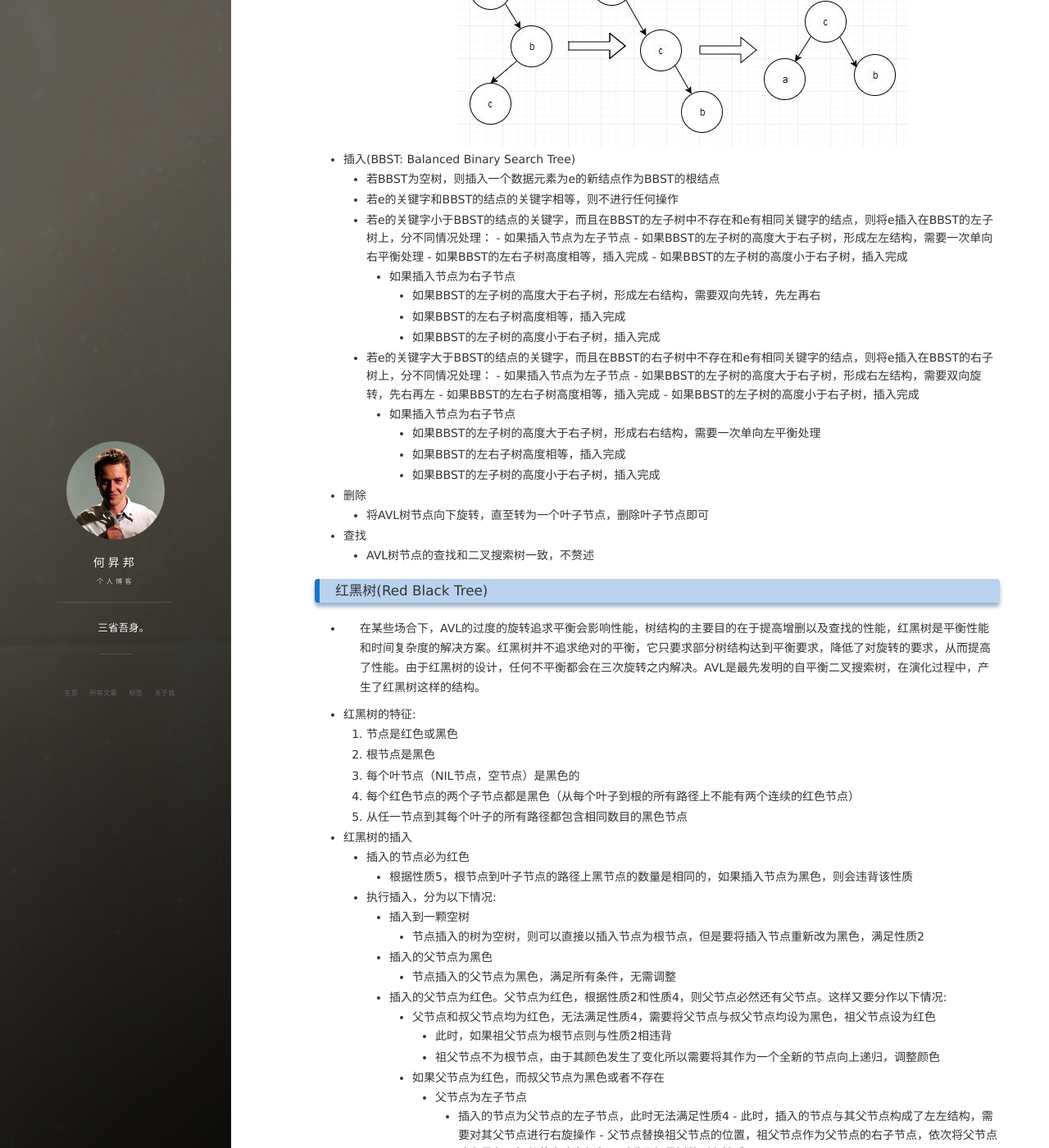
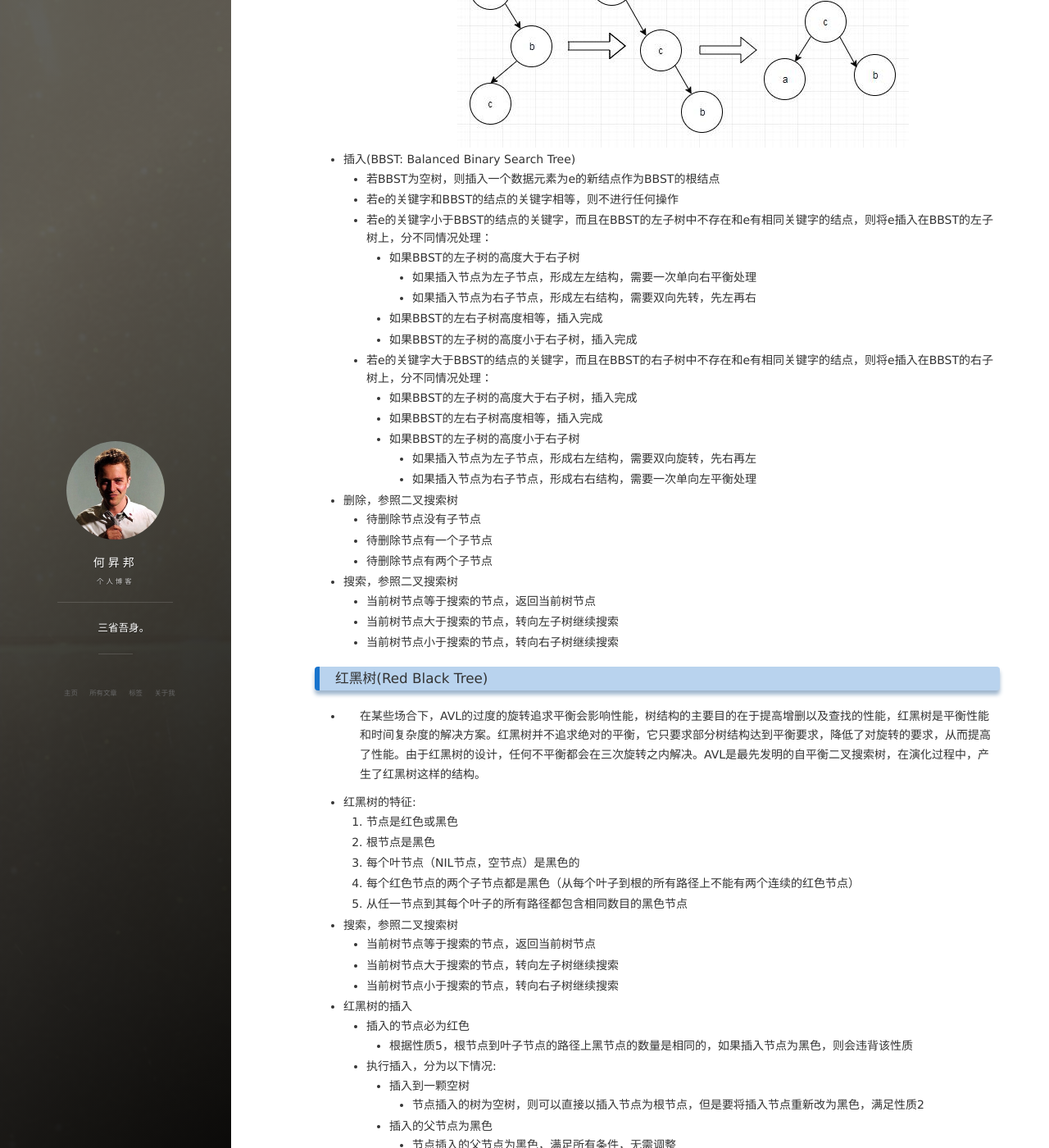
Before and after one commit to heshengbang/heshengbang.github.io, a Jekyll site: the page built from _posts/2018-6-11-二叉搜索树与红黑树.md, in a window 1280 px wide and 1400 px high, scrolled down 2966 px. Shown: the whole window at 82% size. Built offline with Jekyll 4.4.1, drawn with Linux system fonts in a browser that asks for light colours; nearby versions of some CDN libraries; comment, search, counter and statistics services are not loaded; some of the changed text lies outside the part shown.

Commit message:
add files

```diff
--- a/_posts/2018-6-11-二叉搜索树与红黑树.md
+++ b/_posts/2018-6-11-二叉搜索树与红黑树.md
@@ -12,7 +12,7 @@
 
 - 树形结构是数组和链表的一个折中方案，既可以像数组那样实现快速的搜索，又能像链表那样快速的插入和删除。其中二叉搜索树就是最常见的树形结构。
 
-- 使用二叉搜索树插入数据需要保证数据的无序性，因为数据一旦有序以后，插入到树形结构中的数据将形成一个链表结构，无法发挥二叉搜索树应有的性能。
+- 使用二叉搜索树插入数据需要保证数据的无序性，因为数据一旦有序以后，插入到树形结构中的数据偏向某一子树进而形成一个链表结构，无法发挥二叉搜索树应有的性能。
 
 - 二叉搜索树有以下特性:
 	- 节点的左子节点的数据项小于这个节点数据项
@@ -55,25 +55,25 @@
 		- 如果右子节点不为null，则以右子节点为根节点继续比较
 
 - 搜索操作
-	- 从根节点开始遍历，判断搜索的数据项数据与根节点数据的大小
-	- 如果小于根节点数据项，则转向左子节点，判断左子节点是否为存在
+	- 从根节点开始遍历，判断要找的节点的数据与树节点数据的大小
+	- 如果小于树节点数据项，则转向左子节点，判断左子节点是否为存在
 		- 不存在就搜索失败
 		- 存在，则以左子节点为根节点继续搜索
-	- 如果大于根节点数据项，则转向右子节点，判断右子节点是否为存在
+	- 如果大于树节点数据项，则转向右子节点，判断右子节点是否为存在
 		- 不存在就搜索失败
 		- 存在，则以右子节点为根节点继续搜索
-	- 如果等于根节点数据项，则返回根节点的内容
+	- 如果等于树节点数据项，则返回树节点的内容
 
 
 ### 自平衡二叉查找树(AVL)
-- 在AVL树中任何节点的两个子树的高度最大差别为一，所以它也被称为高度平衡树。
+- 在AVL树中任何节点的两个子树的高度最大差别为1，所以它也被称为高度平衡树。
 
 - 查找、插入和删除在平均和最坏情况下都是O(log n)，增加和删除可能需要通过一次或多次树旋转来重新平衡这个树。
 
 - AVL树得名于它的发明者 G.M. Adelson-Velsky 和 E.M. Landis
 
 - AVL树本质上是带了平衡功能的二叉查找树（二叉排序树，二叉搜索树），它的特点是：
-	- 本身首先是一棵二叉搜索树，满足以下条件:
+	- 本身首先是一棵二叉搜索树，满足以下条件（二叉搜索树的条件）:
 		- 节点的左子节点的数据项小于这个节点数据项
         - 右子节点的数据项大于或等于这个节点数据项
         - 插入一个节点需要根据前面的两个规则进行插入
@@ -96,29 +96,27 @@
 	- 若BBST为空树，则插入一个数据元素为e的新结点作为BBST的根结点
     - 若e的关键字和BBST的结点的关键字相等，则不进行任何操作
     - 若e的关键字小于BBST的结点的关键字，而且在BBST的左子树中不存在和e有相同关键字的结点，则将e插入在BBST的左子树上，分不同情况处理：
-    	- 如果插入节点为左子节点
-            - 如果BBST的左子树的高度大于右子树，形成左左结构，需要一次单向右平衡处理
-            - 如果BBST的左右子树高度相等，插入完成
-            - 如果BBST的左子树的高度小于右子树，插入完成
-		- 如果插入节点为右子节点
-			- 如果BBST的左子树的高度大于右子树，形成左右结构，需要双向先转，先左再右
-            - 如果BBST的左右子树高度相等，插入完成
-            - 如果BBST的左子树的高度小于右子树，插入完成
+		- 如果BBST的左子树的高度大于右子树
+            - 如果插入节点为左子节点，形成左左结构，需要一次单向右平衡处理
+            - 如果插入节点为右子节点，形成左右结构，需要双向先转，先左再右
+		- 如果BBST的左右子树高度相等，插入完成
+		- 如果BBST的左子树的高度小于右子树，插入完成
     - 若e的关键字大于BBST的结点的关键字，而且在BBST的右子树中不存在和e有相同关键字的结点，则将e插入在BBST的右子树上，分不同情况处理：
-    	- 如果插入节点为左子节点
-            - 如果BBST的左子树的高度大于右子树，形成右左结构，需要双向旋转，先右再左
-            - 如果BBST的左右子树高度相等，插入完成
-            - 如果BBST的左子树的高度小于右子树，插入完成
-		- 如果插入节点为右子节点
-			- 如果BBST的左子树的高度大于右子树，形成右右结构，需要一次单向左平衡处理
-            - 如果BBST的左右子树高度相等，插入完成
-            - 如果BBST的左子树的高度小于右子树，插入完成
+		- 如果BBST的左子树的高度大于右子树，插入完成
+		- 如果BBST的左右子树高度相等，插入完成
+		- 如果BBST的左子树的高度小于右子树
+			- 如果插入节点为左子节点，形成右左结构，需要双向旋转，先右再左
+			- 如果插入节点为右子节点，形成右右结构，需要一次单向左平衡处理
 
-- 删除
-	- 将AVL树节点向下旋转，直至转为一个叶子节点，删除叶子节点即可
+- 删除，参照二叉搜索树
+	- 待删除节点没有子节点
+	- 待删除节点有一个子节点
+	- 待删除节点有两个子节点
 
-- 查找
-	- AVL树节点的查找和二叉搜索树一致，不赘述
+- 搜索，参照二叉搜索树
+	- 当前树节点等于搜索的节点，返回当前树节点
+	- 当前树节点大于搜索的节点，转向左子树继续搜索
+	- 当前树节点小于搜索的节点，转向右子树继续搜索
 
 ### 红黑树(Red Black Tree)
 - 在某些场合下，AVL的过度的旋转追求平衡会影响性能，树结构的主要目的在于提高增删以及查找的性能，红黑树是平衡性能和时间复杂度的解决方案。红黑树并不追求绝对的平衡，它只要求部分树结构达到平衡要求，降低了对旋转的要求，从而提高了性能。由于红黑树的设计，任何不平衡都会在三次旋转之内解决。AVL是最先发明的自平衡二叉搜索树，在演化过程中，产生了红黑树这样的结构。
@@ -129,6 +127,11 @@
 	3. 每个叶节点（NIL节点，空节点）是黑色的
 	4. 每个红色节点的两个子节点都是黑色（从每个叶子到根的所有路径上不能有两个连续的红色节点）
 	5. 从任一节点到其每个叶子的所有路径都包含相同数目的黑色节点
+
+- 搜索，参照二叉搜索树
+	- 当前树节点等于搜索的节点，返回当前树节点
+	- 当前树节点大于搜索的节点，转向左子树继续搜索
+	- 当前树节点小于搜索的节点，转向右子树继续搜索
 
 - 红黑树的插入
 	- 插入的节点必为红色
@@ -157,9 +160,20 @@
                     	- 父节点为祖父节点，祖父节点为父节点的左自己诶单，一次将福界定啊改为黑色，祖父节点改为红色，则满足红黑树的所有性质
 
 - 红黑树的删除，参照二叉搜索树，删除之后，根据节点颜色进行修正
+	- 没有子节点
+	- 只有一个子节点
+	- 有两个子节点
 
 - 红黑树平衡修正：对红-黑树进行添加或删除后，可能会破坏其平衡性，进而需要进行修正。参照AVL树的插入部分，分为四种情况进行分别旋转，旋转之后需要自底向上重新着色
-	- 左左结构
-	- 左右结构
-	- 右左结构
-	- 右右结构
+	- 左左结构（参照AVL树的单向右旋平衡处理）
+	- 左右结构（参照AVL树双旋转，先单左旋转为左左结构，再进行单向右旋平衡处理）
+	- 右左结构（参照AVL树双旋转，先单右旋转为右右结构，再进行单向左旋平衡处理）
+	- 右右结构（参照AVL树的单向左旋平衡处理）
+
+- AVL树种的单向左旋平衡处理和单向右旋平衡处理其实就是红黑树中常说的左旋和右旋
+	- 左旋，典型的处理场景是处理右右结构
+	![左旋](https://github.com/heshengbang/heshengbang.github.io/raw/master/images/algorithm/左旋.jpg)
+	- 右旋，典型的处理场景是处理左左结构
+	![右旋](https://github.com/heshengbang/heshengbang.github.io/raw/master/images/algorithm/右旋.jpg)
+	- 左旋和右旋
+	![双向旋转（先右后左）平衡处理](https://github.com/heshengbang/heshengbang.github.io/raw/master/images/algorithm/左旋与右旋.jpg)
```
Also changed, not shown: _posts/2018-6-12-Java核心技术卷一看书笔记-阻塞队列与BlockingQueue.md (+11 -11 lines), 基础知识.txt (+4 -4 lines), images/algorithm/右旋.jpg (added), images/algorithm/左旋.jpg (added), images/algorithm/左旋与右旋.jpg (added), images/javabasic/BlockingQueue继承体系图.jpg, images/javabasic/Queue继承体系图.jpg (added).
